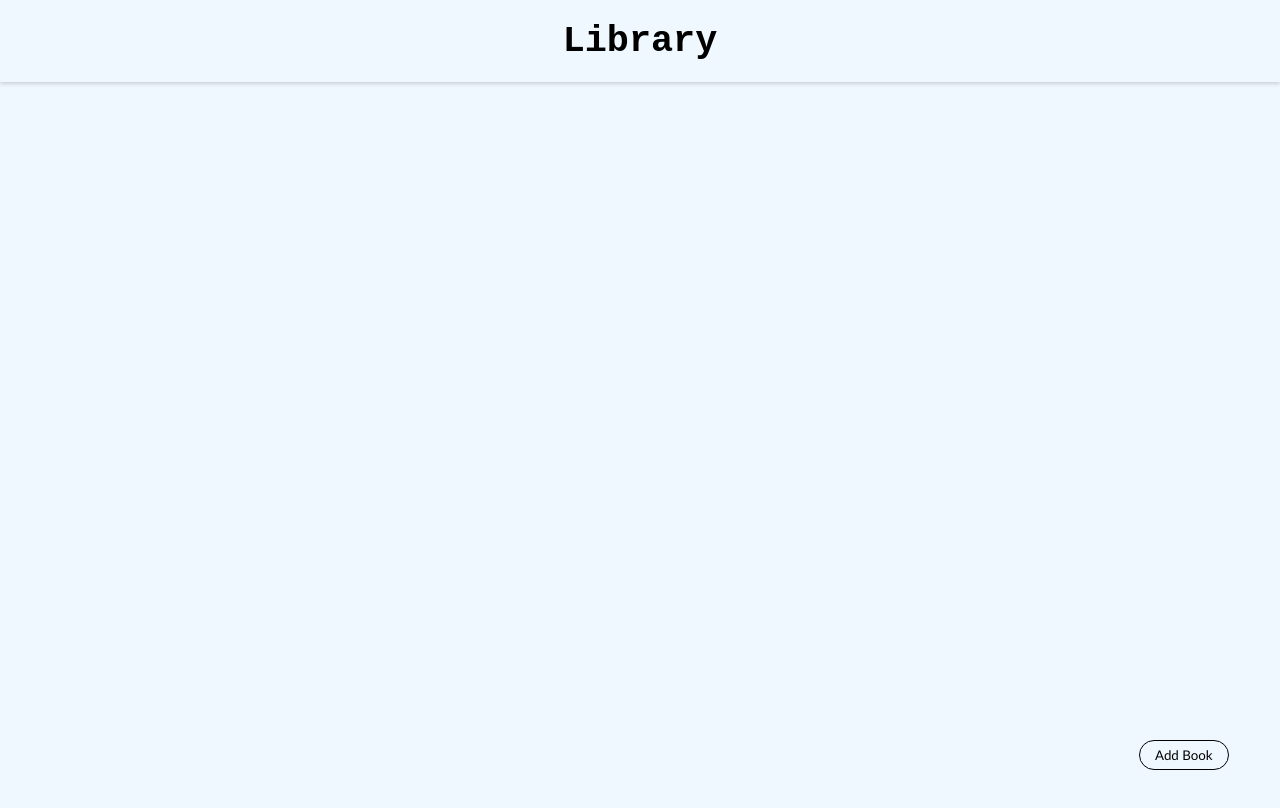
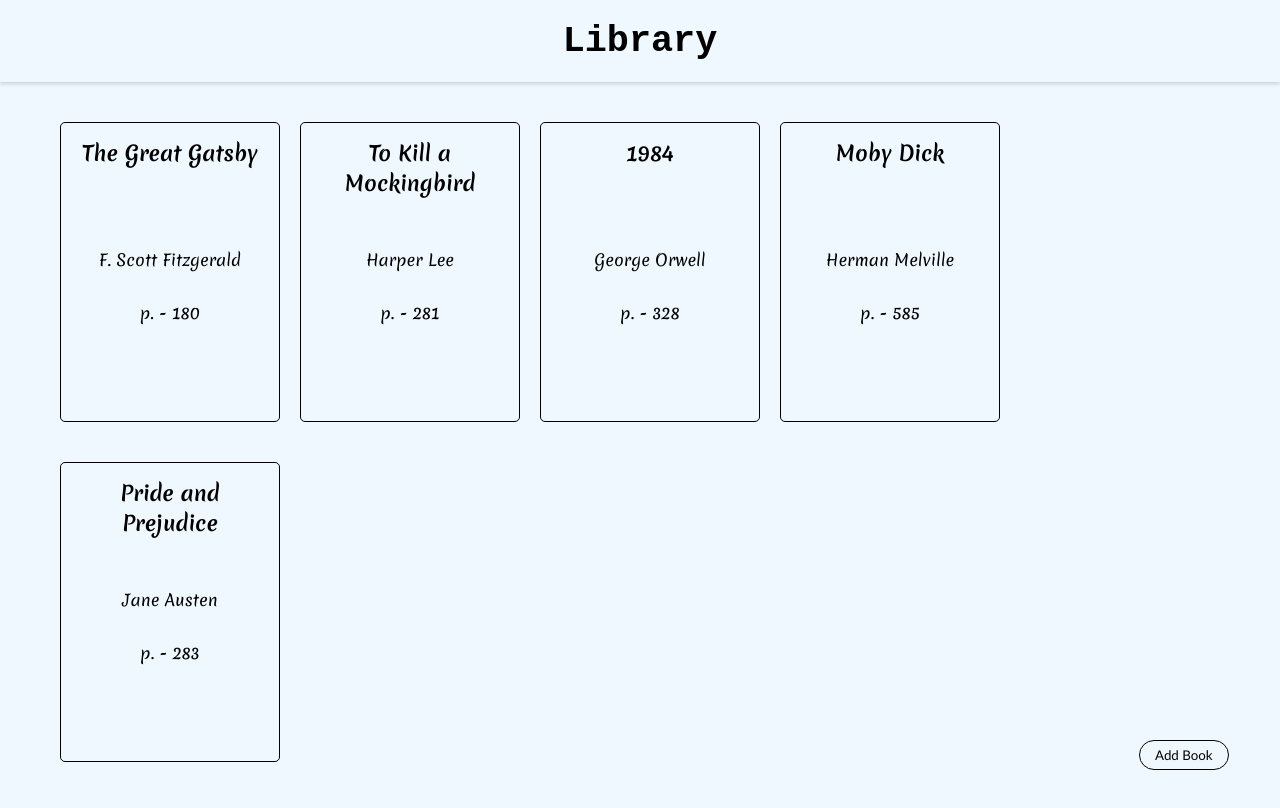
Before and after one commit to higgsboson909/small-library-project, a plain HTML site: page index.html in a window 1280 px wide. Drawn offline with Linux system fonts and the light colour scheme.

Commit message:
Display Book to Dom

```diff
--- a/script.js
+++ b/script.js
@@ -1,8 +1,8 @@
 const addBookEl = document.querySelector(".add-book");
 const mainContentEl = document.querySelector(".main-content");
+const bookEl = [];
 
 let myLibrary = [];     // contains books array
-
 
 // constructor for book object
 function Book(title, author, noOfPages, isRead) {
@@ -11,6 +11,27 @@ function Book(title, author, noOfPages, isRead) {
     this.noOfPages = noOfPages;
     this.isRead = isRead;
 }
+
+Book.prototype.changeReadStatus = function (status) {
+    this.isRead = status;
+};
+
+// main
+
+// add books mannualy
+addBookToLibrary('The Great Gatsby', 'F. Scott Fitzgerald', 180, true);
+addBookToLibrary('To Kill a Mockingbird', 'Harper Lee', 281, false);
+addBookToLibrary('1984', 'George Orwell', 328, true);
+addBookToLibrary('Moby Dick', 'Herman Melville', 585, false);
+addBookToLibrary('Pride and Prejudice', 'Jane Austen', 283, true);
+
+
+insertBooks(myLibrary);
+
+
+
+
+// methods
 
 // add books to the library
 function addBookToLibrary(title, author, noOfPages, isRead) {
@@ -29,16 +50,26 @@ function removeBook(i) {
     myLibrary.splice(i, 1);
 }
 
+// insert books to dom
+function insertBooks(bookArr) {
 
-Book.prototype.changeReadStatus = function (status) {
-    this.isRead = status;
-};
 
-// main
-
-// add books mannualy
-addBookToLibrary('The Great Gatsby', 'F. Scott Fitzgerald', 180, true);
-addBookToLibrary('To Kill a Mockingbird', 'Harper Lee', 281, false);
-addBookToLibrary('1984', 'George Orwell', 328, true);
-addBookToLibrary('Moby Dick', 'Herman Melville', 585, false);
-addBookToLibrary('Pride and Prejudice', 'Jane Austen', 283, true);
+    bookArr.forEach((book) => {
+        const bookDiv = document.createElement("div");
+        const titleEl = document.createElement("div");
+        const authorEl = document.createElement("div");
+        const noOfPagesEl = document.createElement("div");
+        bookDiv.append(titleEl);
+        bookDiv.append(authorEl);
+        bookDiv.append(noOfPagesEl);
+        bookDiv.className = "book";
+        titleEl.className = "title";
+        authorEl.className = "author";
+        noOfPagesEl.className = "no-of-pages";
+        titleEl.innerHTML = book.title;
+        authorEl.innerHTML =  book.author;
+        noOfPagesEl.innerHTML = "p. - " + book.noOfPages;
+        bookEl.push(bookDiv);
+        mainContentEl.append(bookDiv);
+    });
+}
--- a/styles.css
+++ b/styles.css
@@ -1,3 +1,4 @@
+@import url('https://fonts.googleapis.com/css2?family=Merienda:wght@300..900&display=swap');
 * {
     box-sizing: border-box;
     padding: 0;
@@ -40,11 +41,32 @@ body {
 /* book items */
 
 .book {
+    display: flex;
+    flex-direction: column;
     margin-bottom: 20px;
     border: solid 1px black;
     border-radius: 5px;
-    width: 250px;
-    height: 350px;
+    width: 220px;
+    height: 300px;
+    padding: 15px;
+    gap: 30px;
+}
+
+.title {
+    font-family: "merienda";
+    text-align: center;
+    height: 80px;
+    font-weight: bold;
+    font-size: 1.3rem;
+}
+.author {
+    text-align: center;
+
+    font-family: "merienda";
+}
+.no-of-pages {
+    font-family: "merienda";
+    text-align: center;
 }
 
 /* footer */
```
